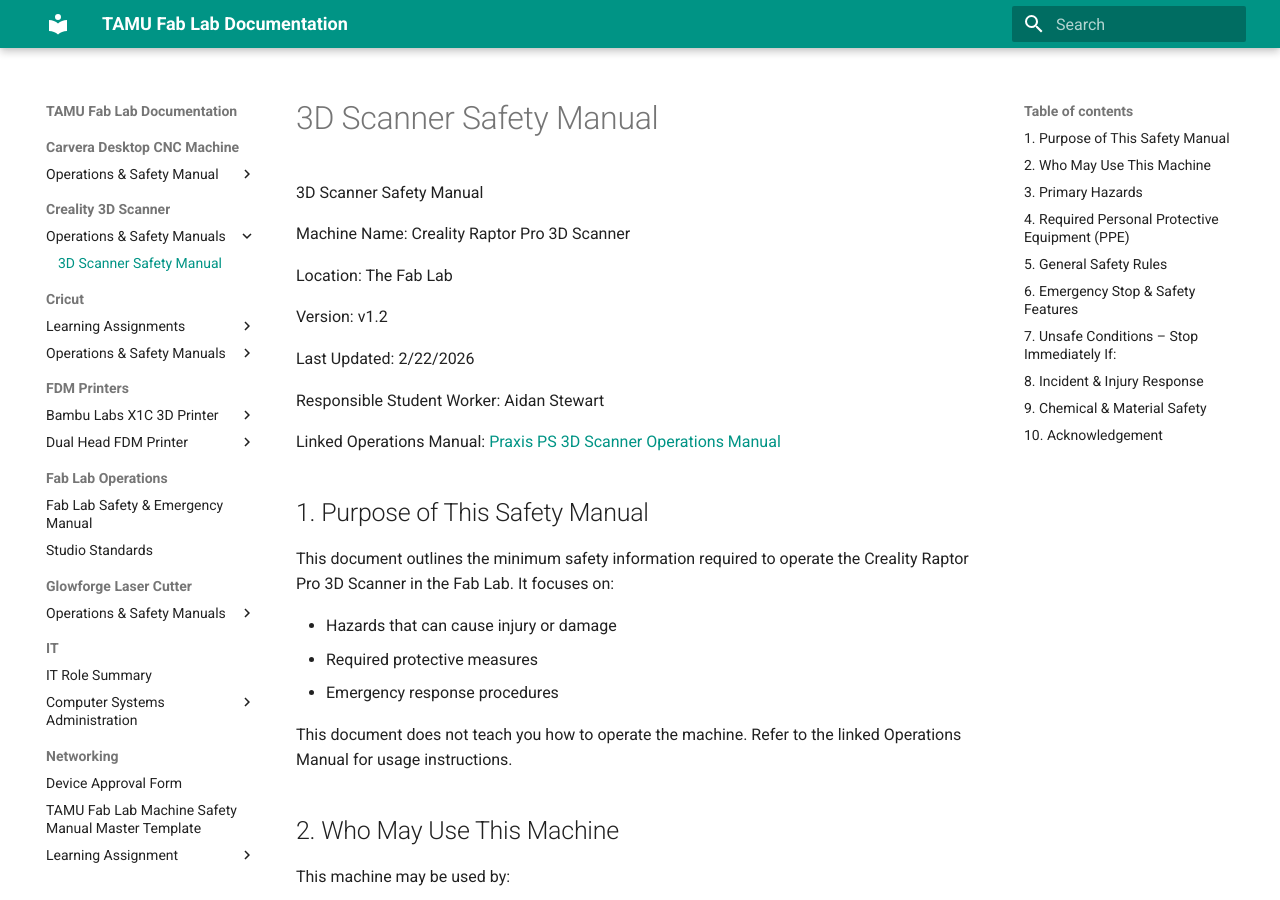
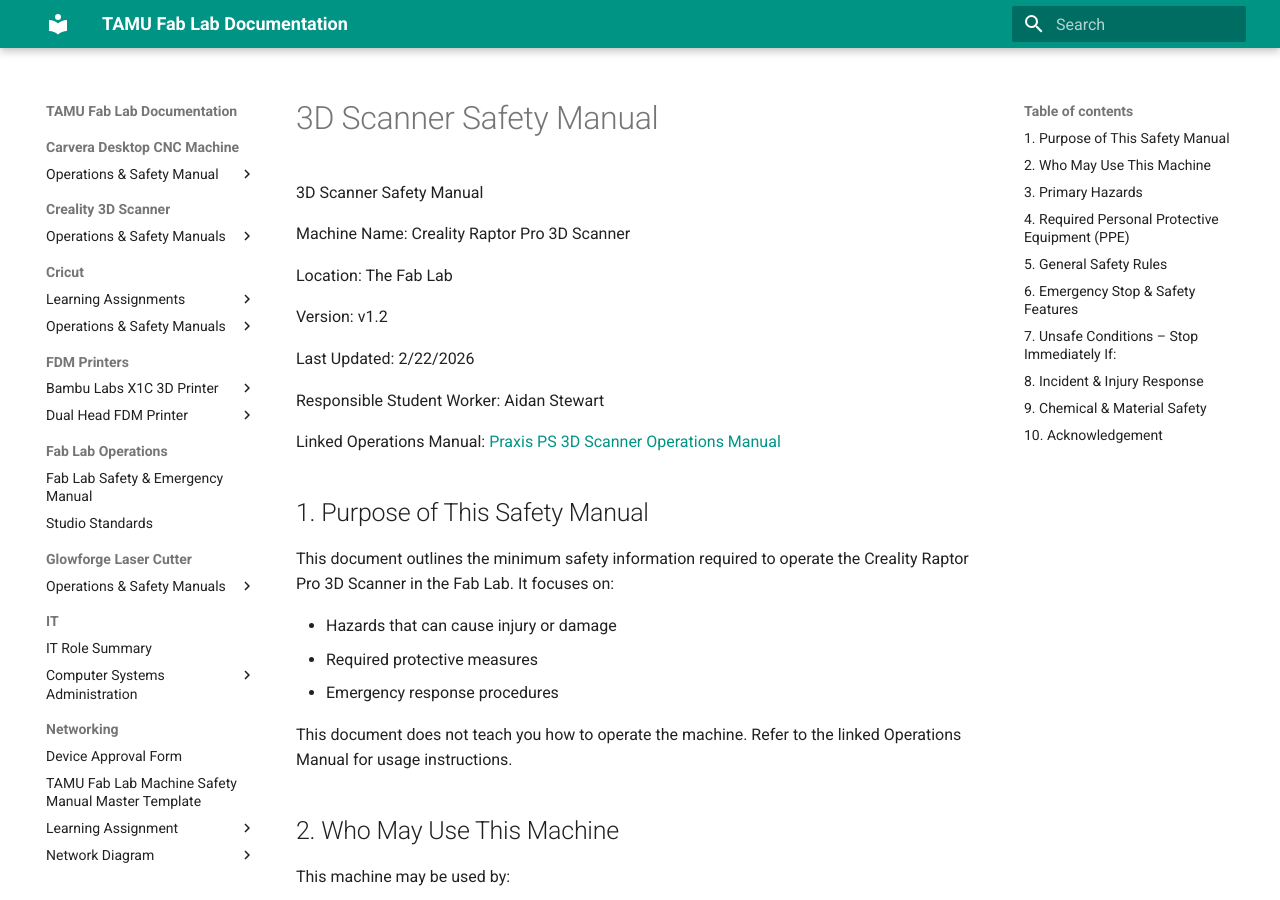
Before and after one commit to Yocracra/TFL-Doc-Migration-TEST, an MkDocs documentation site: the page built from docs/Creality 3D Scanner/Operations & Safety Manuals/3D Scanner Safety Manual.md, in a window 1280 px wide and 900 px high. Built offline with MkDocs 1.6.1 and Material for MkDocs 9.7.7, drawn with Linux system fonts in a browser that asks for light colours; some of the changed lines change nothing that is shown.

Commit message:
Add sidebar collapse functionality to improve navigation experience

```diff
--- /dev/null
+++ b/docs/js/sidebar-collapse.js
@@ -0,0 +1,17 @@
+(() => {
+  const collapseSidebar = () => {
+    document.querySelectorAll('.md-nav__toggle').forEach((toggle) => {
+      toggle.checked = false;
+    });
+  };
+
+  if (document.readyState === 'loading') {
+    document.addEventListener('DOMContentLoaded', () => {
+      requestAnimationFrame(collapseSidebar);
+    });
+  } else {
+    requestAnimationFrame(collapseSidebar);
+  }
+
+  window.addEventListener('load', collapseSidebar);
+})();
--- a/mkdocs.yml
+++ b/mkdocs.yml
@@ -39,4 +39,5 @@
 extra_javascript:
   - https://unpkg.com/mermaid@10/dist/mermaid.min.js
   - js/mermaid-init.js
+  - js/sidebar-collapse.js
   - https://unpkg.com/@google/model-viewer/dist/model-viewer.min.js
```
